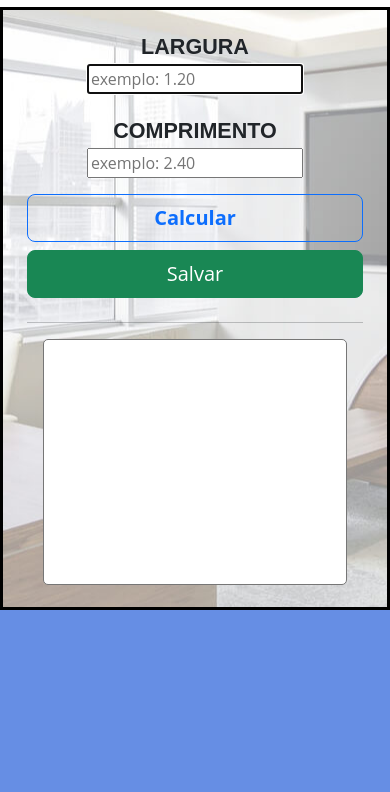
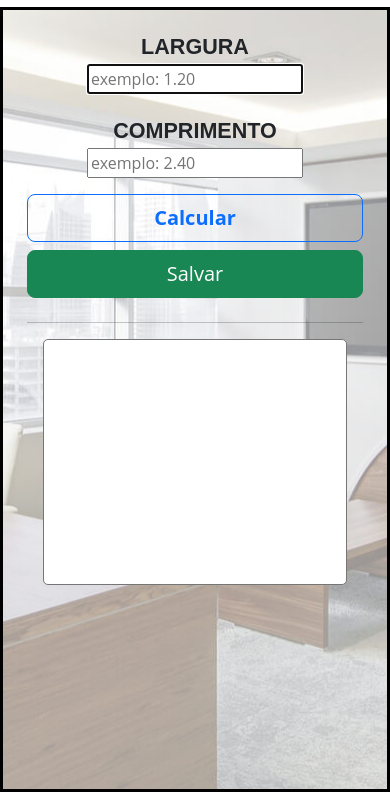
Before and after one commit to wurias/calculadoraDrywall, a plain HTML site: page pages/rebaixamento_page.html in a window 390 px wide. Shown: the part 53-845 px from the top of the page. Drawn offline with nearby package versions, Linux system fonts and the light colour scheme.

Commit message:
altera bg-color

```diff
--- a/assets/css/style.css
+++ b/assets/css/style.css
@@ -11,7 +11,7 @@
 --------------------------------------------------------------*/
 body {
   height: 100vh;
-  background-color: rgb(102, 142, 228);
+  background-color: rgb(19, 19, 65);
   color: #444;
   font-family: "Open Sans", sans-serif;
 }
@@ -48,9 +48,10 @@ h6 {
 }
 
 #bg-img-main {
+  height: 87vh;
   width: 50vw;
   padding: 0;
-  margin: 0 auto;
+  margin: 3px auto;
   background-image: url('../img/hero-carousel/5.jpg');
   background-position: center;
   background-repeat: no-repeat;
@@ -176,6 +177,8 @@ h6 {
 
   #bg-img-main {
     width: 100vw;
+    height: 93vh;
+    margin: 0 auto;
   }
 
   #header #logo h1 {
```
